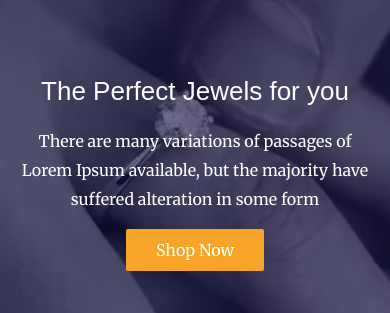
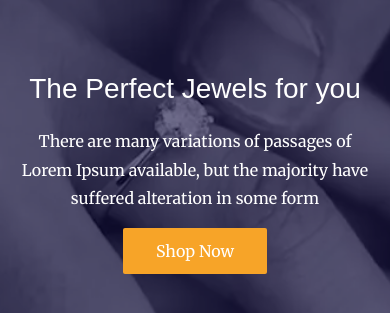
Before and after one commit to BeibaRoman/Pretty-Stones, a plain HTML site: page index.html in a window 390 px wide. Shown: the part 250-563 px from the top of the page. Drawn offline with Linux system fonts and the light colour scheme; a web font is replaced by a local one.

Commit message:
add changes

```diff
--- a/scss/components/_button.scss
+++ b/scss/components/_button.scss
@@ -16,7 +16,7 @@
 
   @media (max-width: 425.98px) {
     font-size: toRem(16);
-    padding: toRem(13) toRem(30);
+    padding: toRem(15) toRem(33);
   }
 
   &--small {
--- a/scss/layouts/_hero.scss
+++ b/scss/layouts/_hero.scss
@@ -65,7 +65,7 @@
     }
 
     @media (max-width: 425.98px) {
-      font-size: toRem(26);
+      font-size: toRem(28);
     }
   }
 
```
Also changed, not shown: css/style.css.
